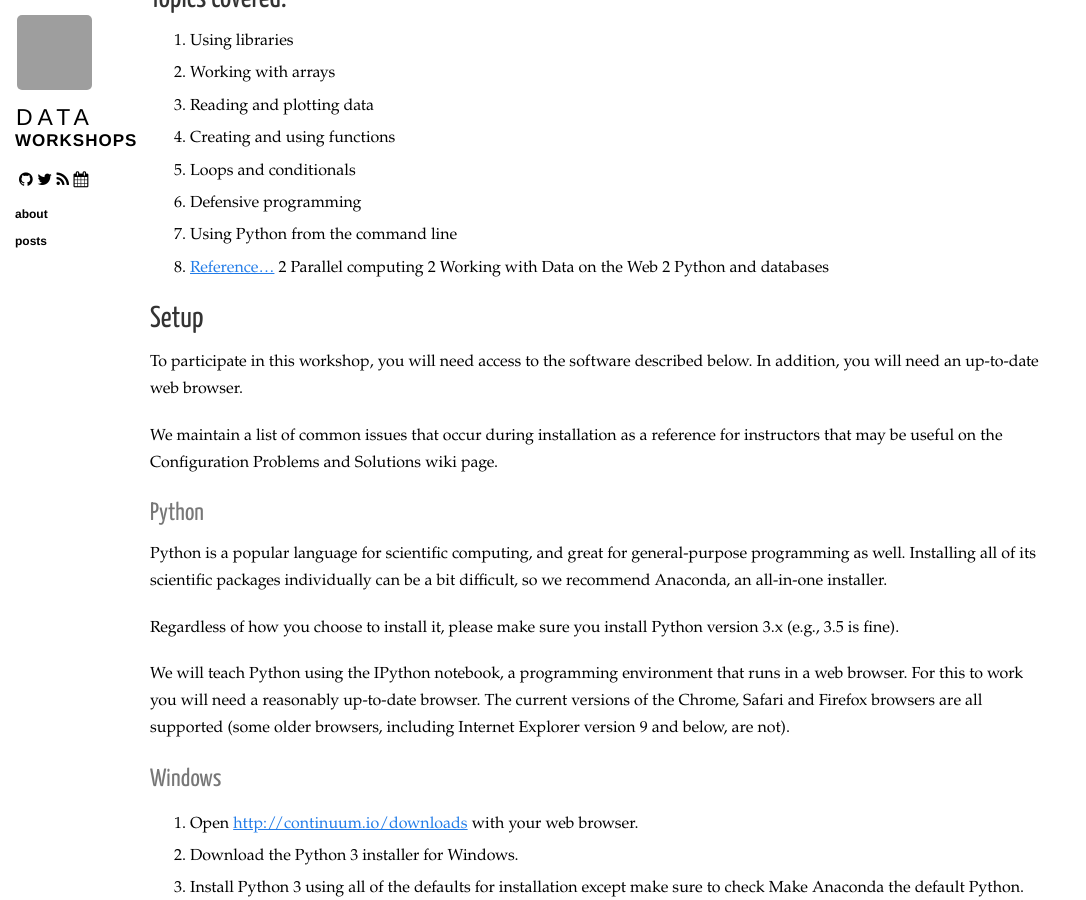
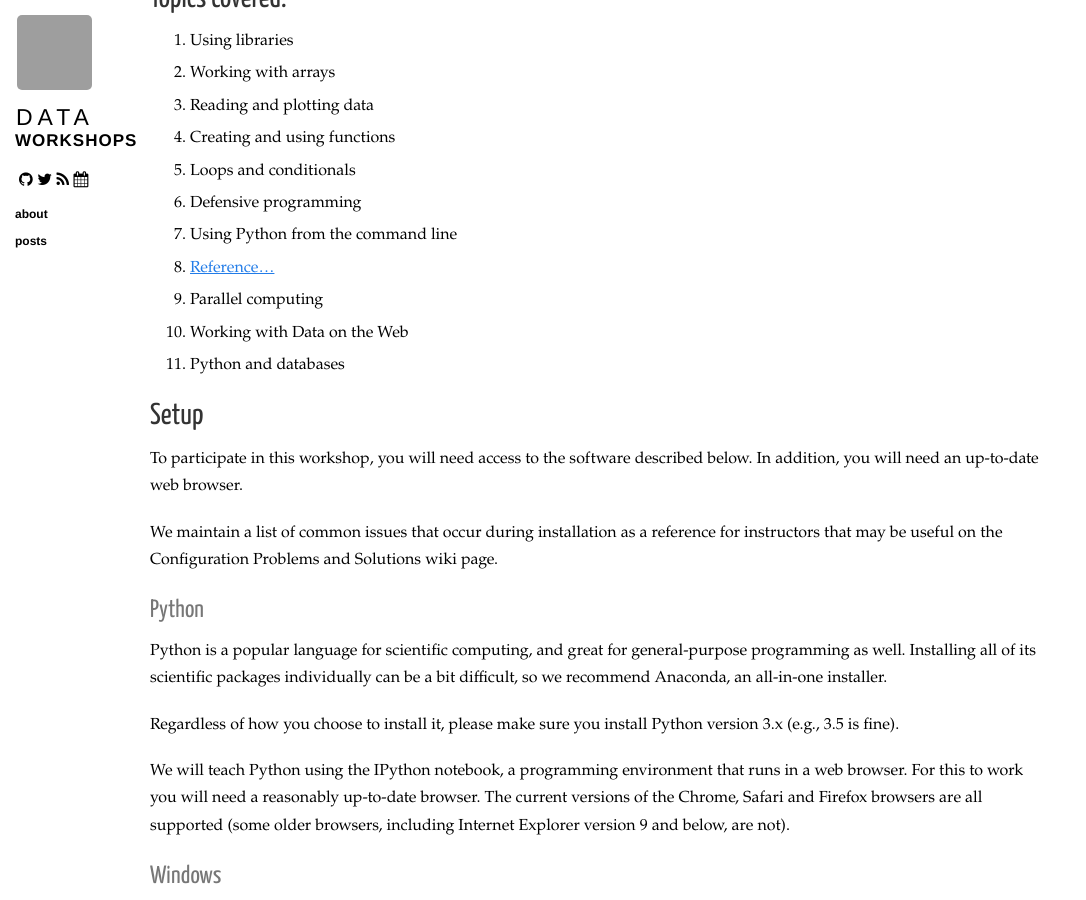
Before and after one commit to ucsdlib/workshops, a Jekyll site: the page built from _posts/2016-04-20-python-econ.markdown, in a window 1280 px wide and 900 px high, scrolled down 1517 px. Shown: the whole window, without its empty margins (0-1086 px from the left). Built offline with Jekyll 4.4.1, drawn with Linux system fonts in a browser that asks for light colours; nearby versions of some CDN libraries; grey boxes are pictures that could not be loaded.

Commit message:
cleaning up

```diff
--- a/_posts/2016-04-20-python-econ.markdown
+++ b/_posts/2016-04-20-python-econ.markdown
@@ -53,9 +53,9 @@ This course if intended for beginners. No programming experience is necessary.
 1. Defensive programming
 1. Using Python from the command line
 1. [Reference...](http://swcarpentry.github.io//python-novice-inflammation/reference.html)
-2 Parallel computing
-2 Working with Data on the Web
-2 Python and databases
+2. Parallel computing
+2. Working with Data on the Web
+2. Python and databases
 
 ## Setup <a name="setup"></a>
 
```
